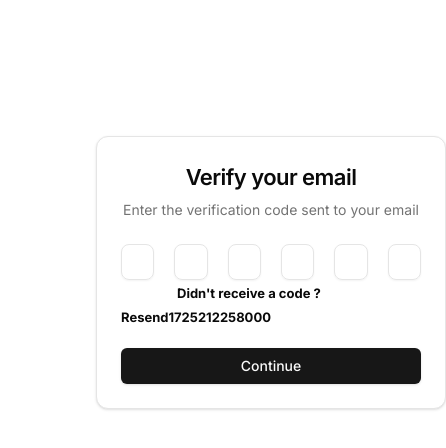
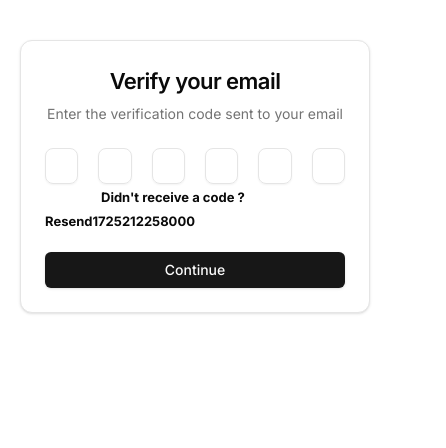
Before and after one commit to kiranugale2o/jobportal, a Next.js app: page /sign-up/verification-of-email in a window 390 px wide. Shown: the top 448 px of the page, 446 px wide, since content can reach past the window. Built offline with nearby package versions, Linux system fonts and the light colour scheme.

Commit message:
sign-up verification of email modified

```diff
--- a/src/app/sign-up/verification-of-email/page.js
+++ b/src/app/sign-up/verification-of-email/page.js
@@ -1,10 +1,9 @@
-import VerifyOtp from "@/component/otp-varification";
 import VerifyOtpCard from "@/components/verify-otp";
 
 export default function VerficitionOfEmail() {
   return (
     <>
-      <div className="p-24">
+      <div className="lg:p-24">
         <VerifyOtpCard />
       </div>
     </>
```
